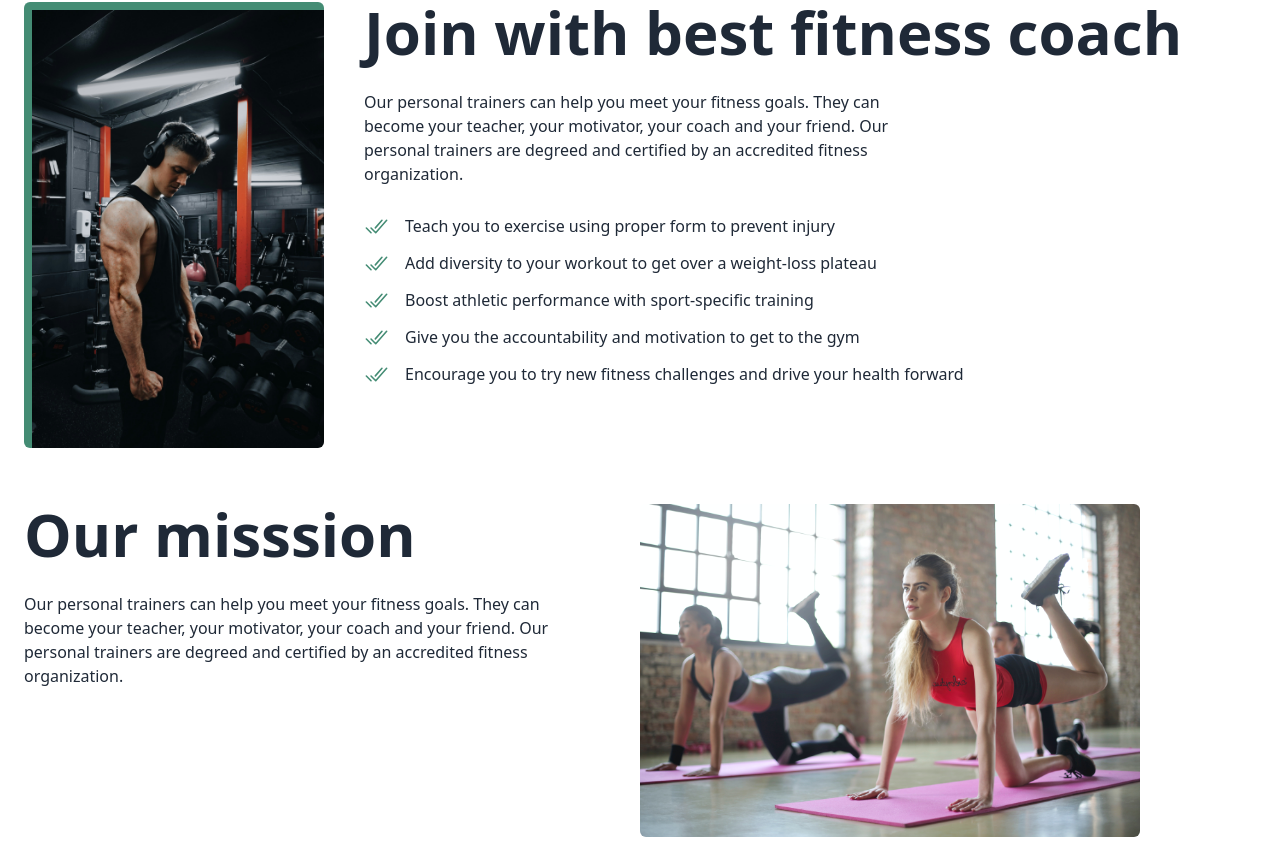
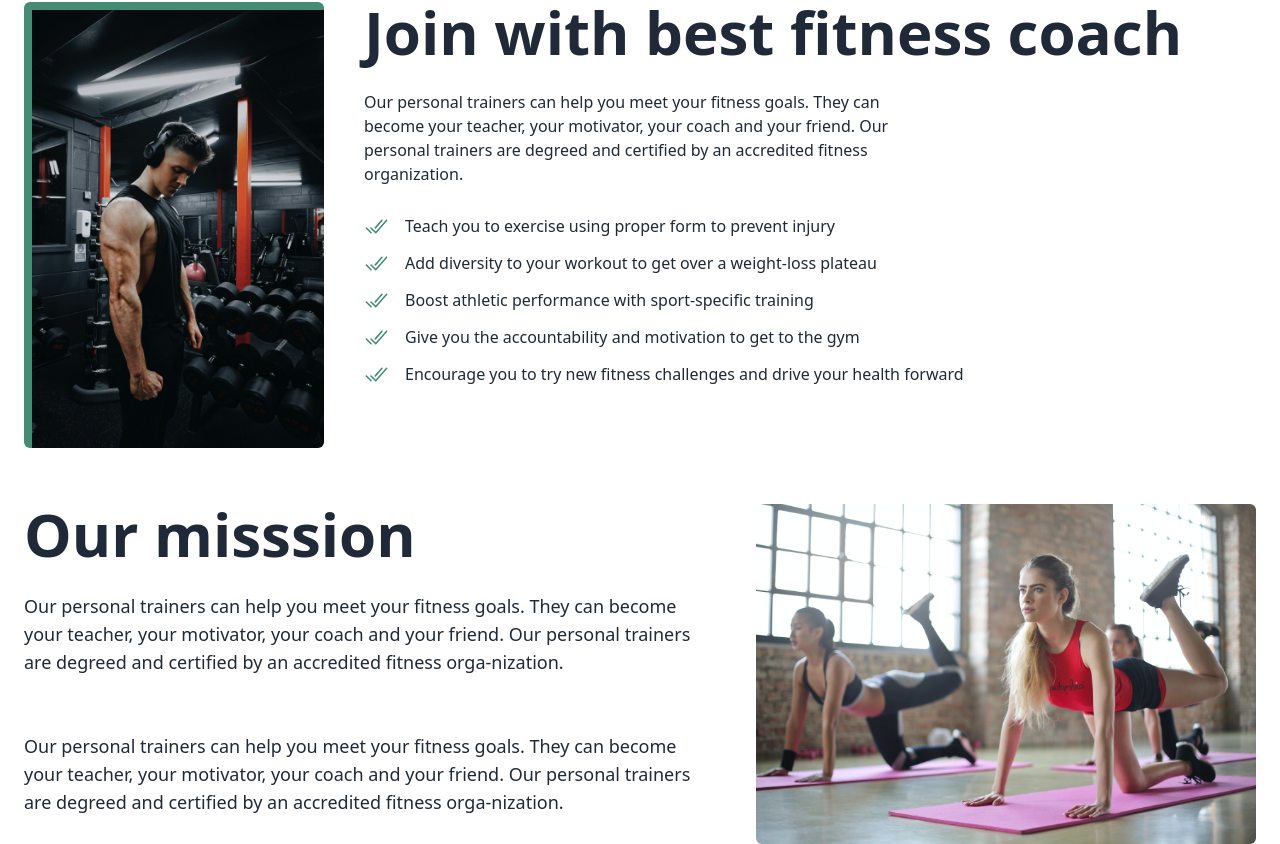
Before and after one commit to DevelopersZone06/revive-client, a React (Vite) app: page /about in a window 1280 px wide. Shown: the part 211-1055 px from the top of the page. Built offline with nearby package versions, Linux system fonts and the light colour scheme.

Commit message:
add two paragraph about page

```diff
--- a/src/Pages/About/About.jsx
+++ b/src/Pages/About/About.jsx
@@ -32,11 +32,12 @@ const About = () => {
                 </div>
             </div>
             {/* second section */}
-            <div className="flex flex-col sm:flex-row md:flex-row mx-6 mt-14 gap-10">
+            <div className="flex flex-col sm:flex-row md:flex-row justify-between mx-6 mt-14 gap-10">
 
                 <div>
                     <h2 className="text-2xl md:text-4xl lg:text-6xl font-bold">Our misssion</h2>
-                    <p className="max-w-xl py-7">Our personal trainers can help you meet your fitness goals. They can become your teacher, your motivator, your coach and your friend. Our personal trainers are degreed and certified by an accredited fitness organization.</p>
+                    <p className="max-w-2xl py-7 text-lg">Our personal trainers can help you meet your fitness goals. They can become your teacher, your motivator, your coach and your friend. Our personal trainers are degreed and certified by an accredited fitness orga-nization.</p>
+                    <p className="max-w-2xl py-7 text-lg">Our personal trainers can help you meet your fitness goals. They can become your teacher, your motivator, your coach and your friend. Our personal trainers are degreed and certified by an accredited fitness orga-nization.</p>
 
                 </div>
                 <img src={image1} alt="" className="md:w-[500px] rounded-md object-cover transition delay-150 duration-300 ease-in-out hover:scale-90" />
```
